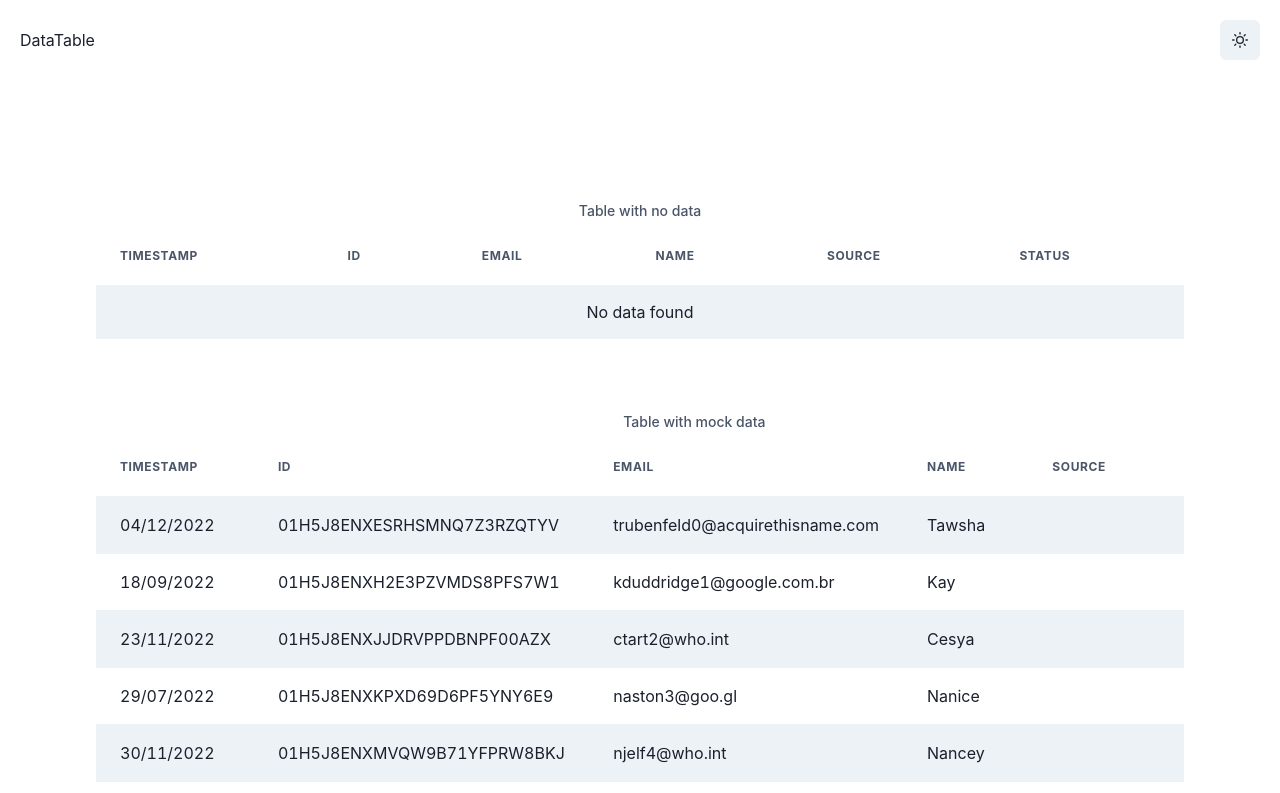
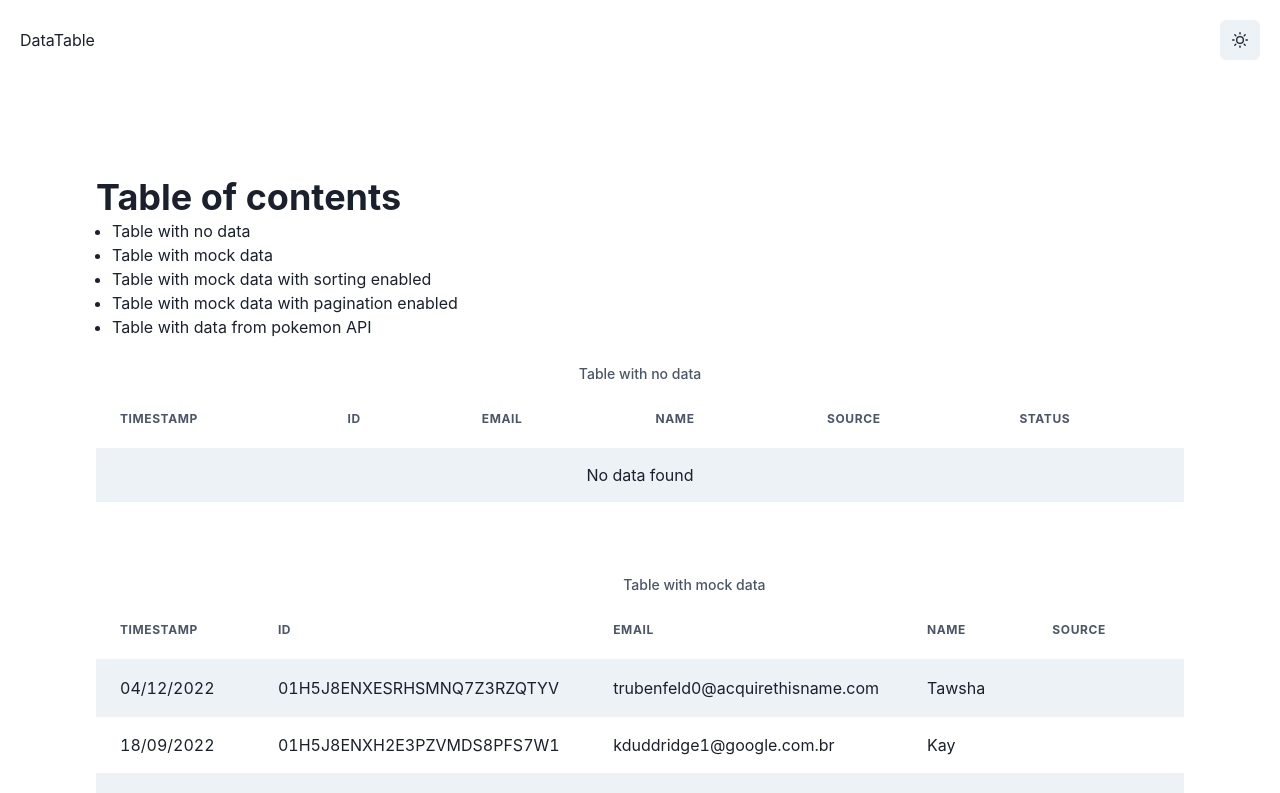
Before and after one commit to RanjithGovindaraj/tryp-assessment-app, a Next.js app: page / in a window 1280 px wide. Shown: the top 793 px of the page. Built offline with nearby package versions, Linux system fonts and the light colour scheme.

Commit message:
Add table of contents

```diff
--- a/src/pages/_app.tsx
+++ b/src/pages/_app.tsx
@@ -2,6 +2,7 @@ import "@/styles/globals.css";
 import type { AppProps } from "next/app";
 import { Box, Flex, IconButton, useColorMode, ChakraProvider } from "@chakra-ui/react";
 import { MoonIcon, SunIcon } from "@chakra-ui/icons";
+import Link from "next/link";
 
 export default function App({ Component, pageProps }: AppProps) {
   const { toggleColorMode, colorMode } = useColorMode();
@@ -10,7 +11,7 @@ export default function App({ Component, pageProps }: AppProps) {
     <ChakraProvider>
       <Box width={"100%"} padding={"20px"}>
         <Flex alignItems={"center"} justifyContent={"space-between"}>
-          <Box>DataTable</Box>
+          <Link href={"/"}>DataTable</Link>
           <IconButton
             aria-label="toggle color scheme"
             onClick={toggleColorMode}
--- a/src/pages/index.tsx
+++ b/src/pages/index.tsx
@@ -2,7 +2,8 @@ import Head from "next/head";
 import styles from "@/styles/Home.module.css";
 import DataTable from "@/components/DataTable";
 import data1000 from "@/data/data-1000.json";
-import { Tag, Td } from "@chakra-ui/react";
+import { Box, Heading, ListItem, Tag, Td, UnorderedList } from "@chakra-ui/react";
+import Link from "next/link";
 
 type rowType = {
   timestamp: string;
@@ -86,6 +87,37 @@ export default function Home() {
         <link rel="icon" href="/favicon.ico" />
       </Head>
       <main className={`${styles.main}`}>
+        <Box width={"100%"}>
+          <Heading as="h1">Table of contents</Heading>
+          <UnorderedList>
+            <ListItem>
+              <a className={styles.link} href="#no-data">
+                Table with no data
+              </a>
+            </ListItem>
+            <ListItem>
+              <a className={styles.link} href="#mock-data">
+                Table with mock data
+              </a>
+            </ListItem>
+            <ListItem>
+              <a className={styles.link} href="#mock-data-with-sorting">
+                Table with mock data with sorting enabled
+              </a>
+            </ListItem>
+            <ListItem>
+              <a className={styles.link} href="#mock-data-with-pagination">
+                Table with mock data with pagination enabled
+              </a>
+            </ListItem>
+            <ListItem>
+              <Link className={styles.link} href={"/withAPI/pokemon"}>
+                Table with data from pokemon API
+              </Link>
+            </ListItem>
+          </UnorderedList>
+        </Box>
+        <a id="no-data"></a>
         <DataTable<rowType>
           caption="Table with no data"
           headers={headers}
@@ -96,6 +128,7 @@ export default function Home() {
         />
         <br />
         <br />
+        <a id="mock-data"></a>
         <DataTable<rowType>
           caption="Table with mock data"
           headers={headers}
@@ -106,6 +139,7 @@ export default function Home() {
         />
         <br />
         <br />
+        <a id="mock-data-with-sorting"></a>
         <DataTable<rowType>
           caption="Table with mock data with sorting enabled"
           headers={headers}
@@ -116,6 +150,7 @@ export default function Home() {
         />
         <br />
         <br />
+        <a id="mock-data-with-pagination"></a>
         <DataTable<rowType>
           caption="Table with mock data with pagination enabled"
           headers={headers}
```
